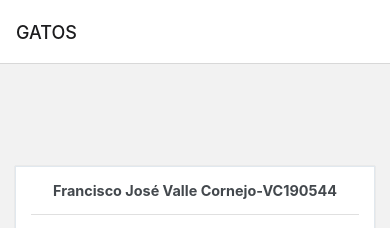
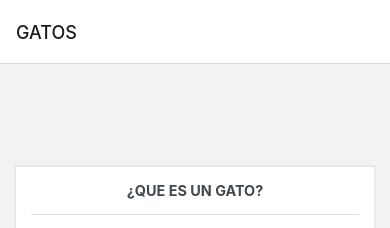
Before and after one commit to C3SC0-V4113/Ejemplo-Clase-7, a React Native app in the folder navigate/: screen / in a window 390 px wide. Shown: the top 228 px of the page. Built offline with nearby package versions, Linux system fonts and the light colour scheme; grey boxes are pictures that could not be loaded.

Commit message:
Ahora creo que si lo ultimo

```diff
--- a/navigate/App.js
+++ b/navigate/App.js
@@ -39,7 +39,7 @@ function Feed() {
   return (
     <View style={{flex: 1, justifyContent: 'center', alignItems: 'center'}}>
       <Card style={{height: 500}}>
-        <Card.Title>Francisco José Valle Cornejo-VC190544</Card.Title>
+        <Card.Title>¿QUE ES UN GATO?</Card.Title>
         <Card.Divider />
         <Image
           style={{width: 300, height: 300}}
```
